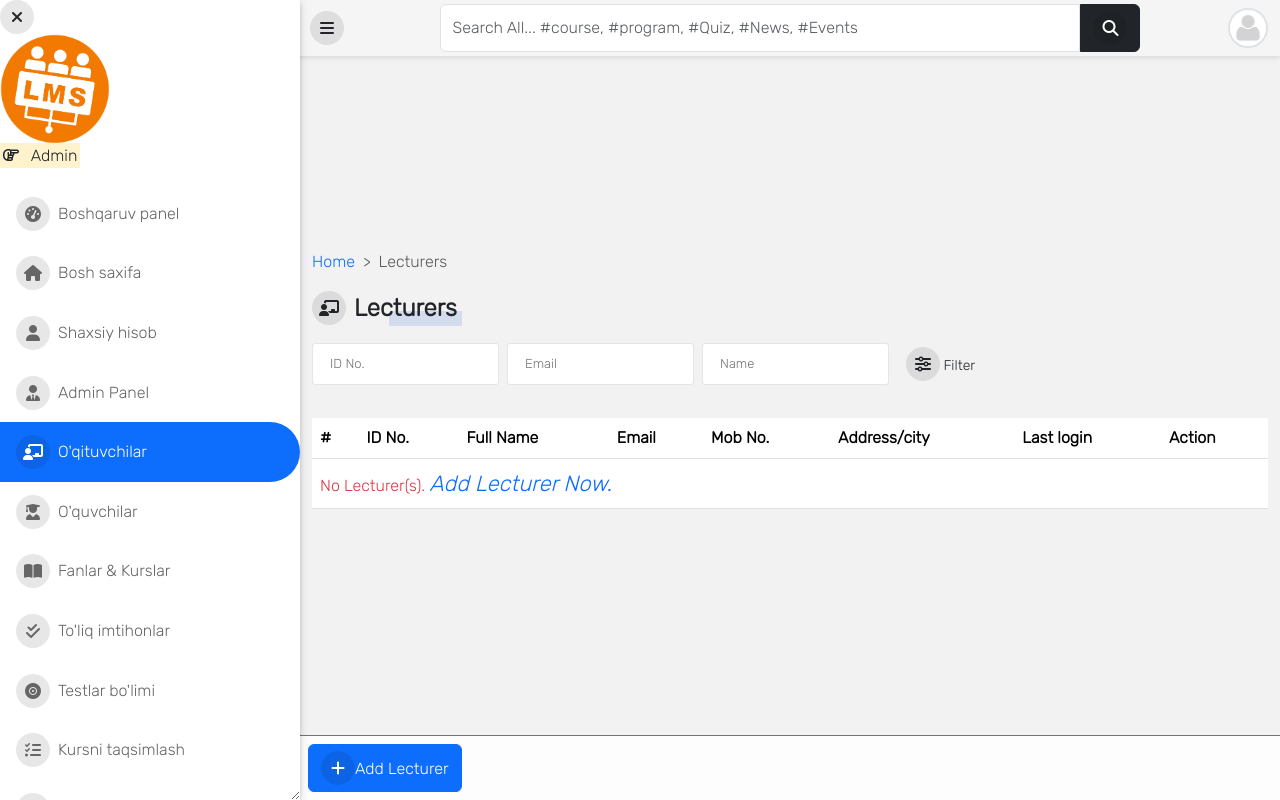
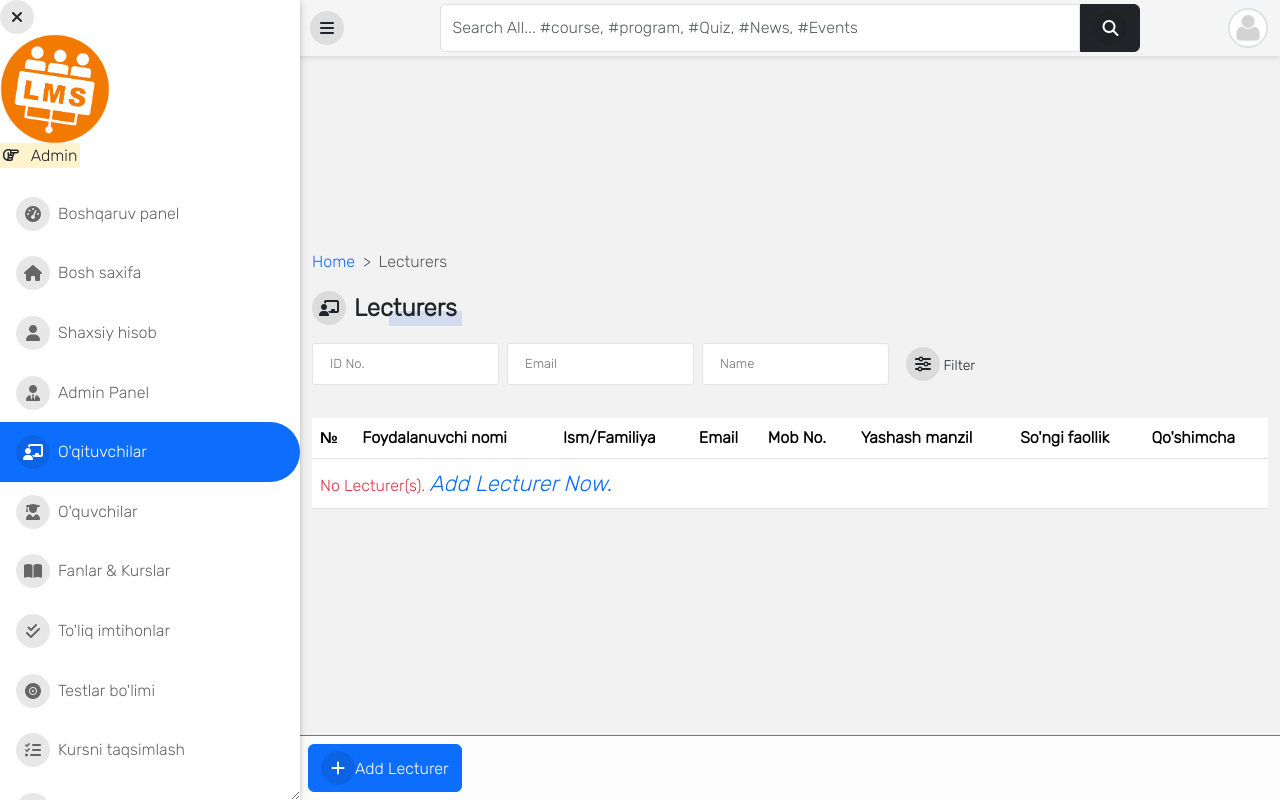
Before and after one commit to Xusanbek0039/Django-Student-LMS-Edu, a Django app: page /accounts/lecturers/ in a window 1280 px wide. Run offline with Django 3.2, Linux system fonts and the light colour scheme; the visitor is signed in with stand-in values (Sample User, id 1); data comes from the database, SQL or seed files in the repository; parts of the project's set-up code (start-up, migrations or seed data) failed here and were passed over; some libraries are stand-ins or nearby versions.

Commit message:
Update lecturer_list.html

```diff
--- a/templates/accounts/lecturer_list.html
+++ b/templates/accounts/lecturer_list.html
@@ -38,15 +38,15 @@
     <table class="table">
         <thead>
             <tr>
-                <th>#</th>
-                <th> ID No. </th>
-                <th> Full Name </th>
+                <th>№</th>
+                <th> Foydalanuvchi nomi </th>
+                <th> Ism/Familiya </th>
                 <th> Email </th>
                 <th> Mob No. </th>
-                <th> Address/city </th>
-                <th> Last login </th>
+                <th> Yashash manzil </th>
+                <th> So'ngi faollik </th>
                 {% if request.user.is_superuser %}
-                <th> Action </th>
+                <th> Qo'shimcha </th>
                 {% endif %}
             </tr>
         </thead>
```
